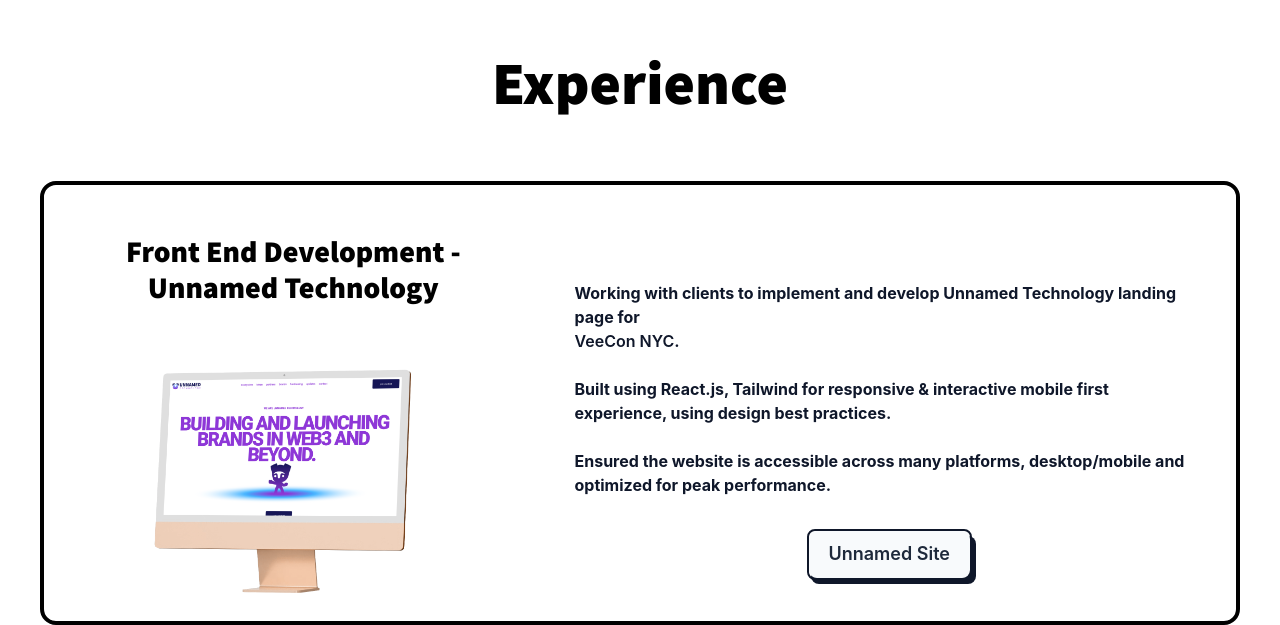
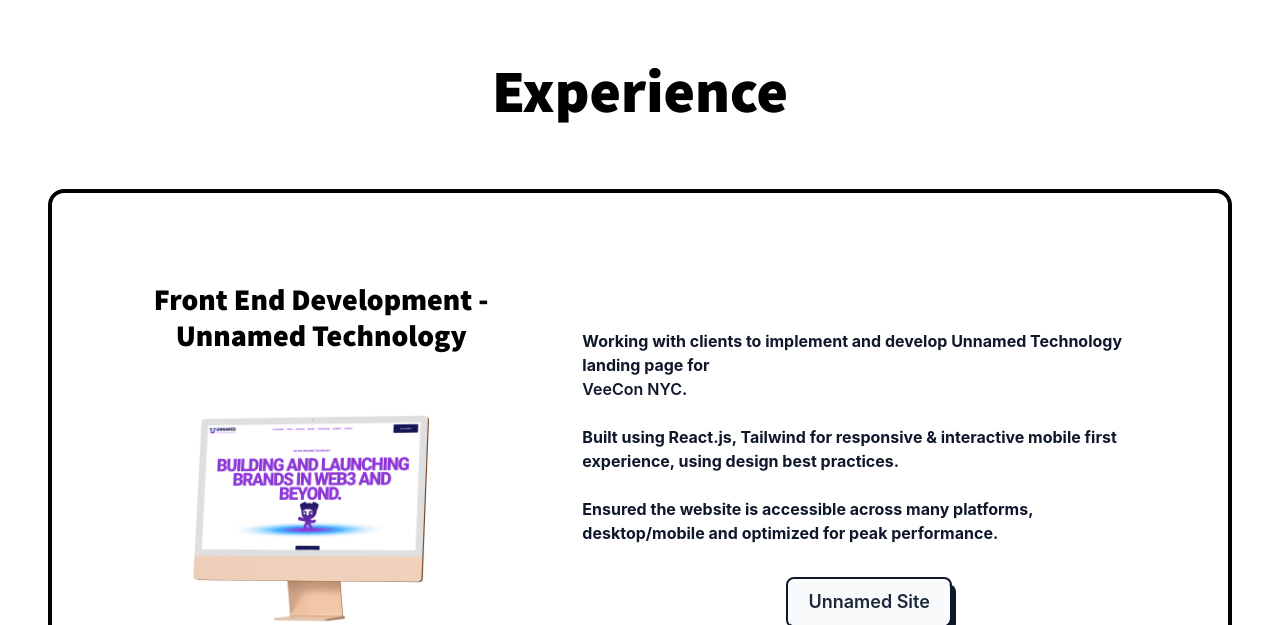
Before and after one commit to kjschelling/thekjcode, a React (Create React App) app: page / in a window 1280 px wide. Shown: the part 2175-2800 px from the top of the page. Built offline with nearby package versions, Linux system fonts and the light colour scheme.

Commit message:
more tweaks to spacing

```diff
--- a/src/components/Projects.jsx
+++ b/src/components/Projects.jsx
@@ -7,7 +7,7 @@
 
 function Projects(props) {
   return (
-    <div id="project_section" className="w-full text-black mx-auto p-10">
+    <div id="project_section" className="w-full text-black mx-auto p-12">
       <div className="mt-12 md:py-4 mb-12">
         <h2 className="text-center font-source text-6xl xs:mb-12 md:mb-1">
           {" "}
@@ -15,8 +15,8 @@
         </h2>
       </div>
       {/* ///////// PROJECT CARD 1 - UNNAMED  //////////// */}
-      <div className="w-full bg-white md:flex rounded-2xl border-4 border-black mx-auto mb-10">
-        <div className="h-auto bg-cover rounded-t  text-center overflow-hidden ">
+      <div className=" md:p-10 w-full bg-white md:flex rounded-2xl border-4 border-black mx-auto mb-10">
+        <div className="h-auto bg-cover rounded-t text-center overflow-hidden ">
           <h2 className="font-source text-3xl p-5 mb-4 mt-7">
             Front End Development - Unnamed Technology{" "}
           </h2>
@@ -74,7 +74,7 @@
       {/* ///////// NEW PROJECT - UNNAMED CARD END //////////// */}
 
       {/* ///////// PROJECT CARD 3 - PEDESTAL APP  //////////// */}
-      <div className="w-full  md:flex bg-white rounded-2xl border-4 border-black mx-auto mb-10">
+      <div className=" md:p-10 w-full  md:flex bg-white rounded-2xl border-4 border-black mx-auto mb-10">
         <div clasName="h-auto  bg-cover rounded-t  text-center overflow-hidden ">
           <h2 className="font-source text-3xl p-5 mb-4 mt-7">
             Software Engineer - Pedestal
@@ -132,7 +132,7 @@
       {/* ///////// NEW PROJECT CARD - Pedestal End //////////// */}
 
       {/* /////////  PROJECT CARD 3 - DIGITIZING.IO  //////////// */}
-      <div class="w-full  md:flex bg-white rounded-2xl border-4 border-black mx-auto mb-10">
+      <div class="w-full md:p-10  md:flex bg-white rounded-2xl border-4 border-black mx-auto mb-10">
         <div class="h-auto  bg-cover rounded-t  text-center overflow-hidden ">
           <h2 className="font-source text-3xl p-5 mb-4 mt-7">
             Web3 Engineer - Digitizing.io
```
